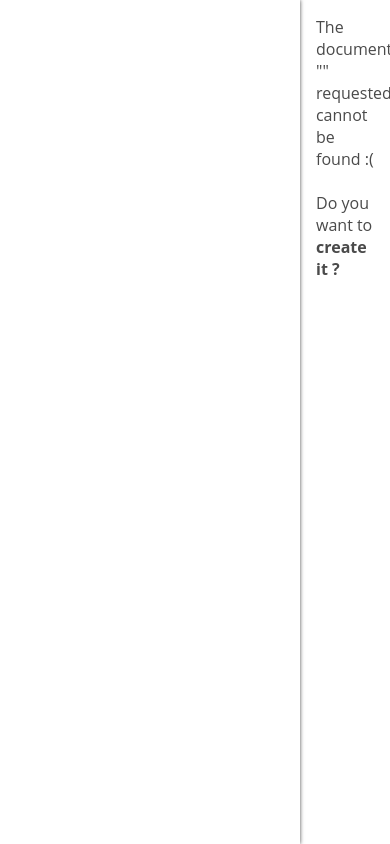
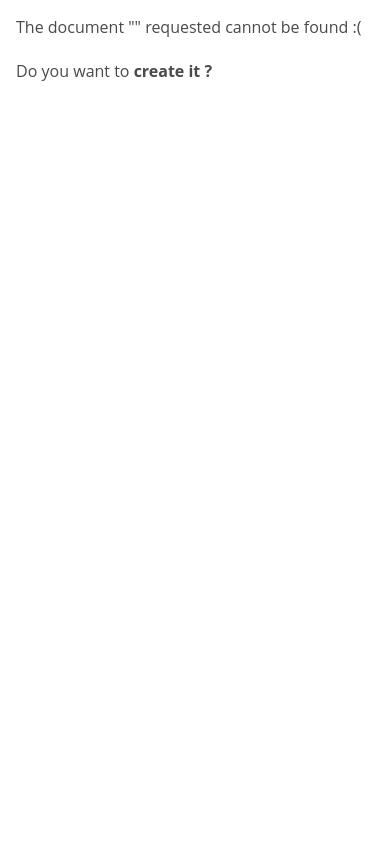
Before and after one commit to decima/kip, a Symfony app: template templates/knowledge/notfound.html.twig in a window 390 px wide. Run offline with Twig, Linux system fonts and the light colour scheme; the template is opened without the code that fills it, so the values that code supplies are empty; some libraries are stand-ins or nearby versions.

Commit message:
responsive-design begin

```diff
--- /dev/null
+++ b/public/css/responsive.css
@@ -0,0 +1,32 @@
+@media screen and (max-width: 1500px) {
+
+    .page-content {
+        padding-left: 20px;
+    }
+
+}
+
+@media screen and (max-width: 991px) {
+    .left-column {
+        display: none;
+    }
+
+    .page-content {
+        padding-left: 20px;
+        padding-right: 20px;
+    }
+
+    .right-column {
+        display: none;
+    }
+
+}
+
+@media screen and (max-width: 767px) {
+
+}
+
+@media screen and (max-width: 479px) {
+    /* start of phone styles */
+
+}
--- a/templates/base.html.twig
+++ b/templates/base.html.twig
@@ -3,7 +3,10 @@
 <head>
     <meta charset="UTF-8">
     <title>{% block title %}Knowledge Is Power{% endblock %}</title>
+    <meta content="width=device-width, initial-scale=1" name="viewport" />
+
     <link rel="stylesheet" href="{{ asset('css/base.css') }}"/>
+    <link rel="stylesheet" href="{{ asset('css/responsive.css') }}"/>
     <script src="https://kit.fontawesome.com/63a539fbd1.js" crossorigin="anonymous"></script>
     <link rel="stylesheet" href="https://cdnjs.cloudflare.com/ajax/libs/prism/1.17.1/themes/prism.min.css">
     <link rel="stylesheet" href="https://cdnjs.cloudflare.com/ajax/libs/prism/1.17.1/themes/prism-okaidia.min.css">
```
